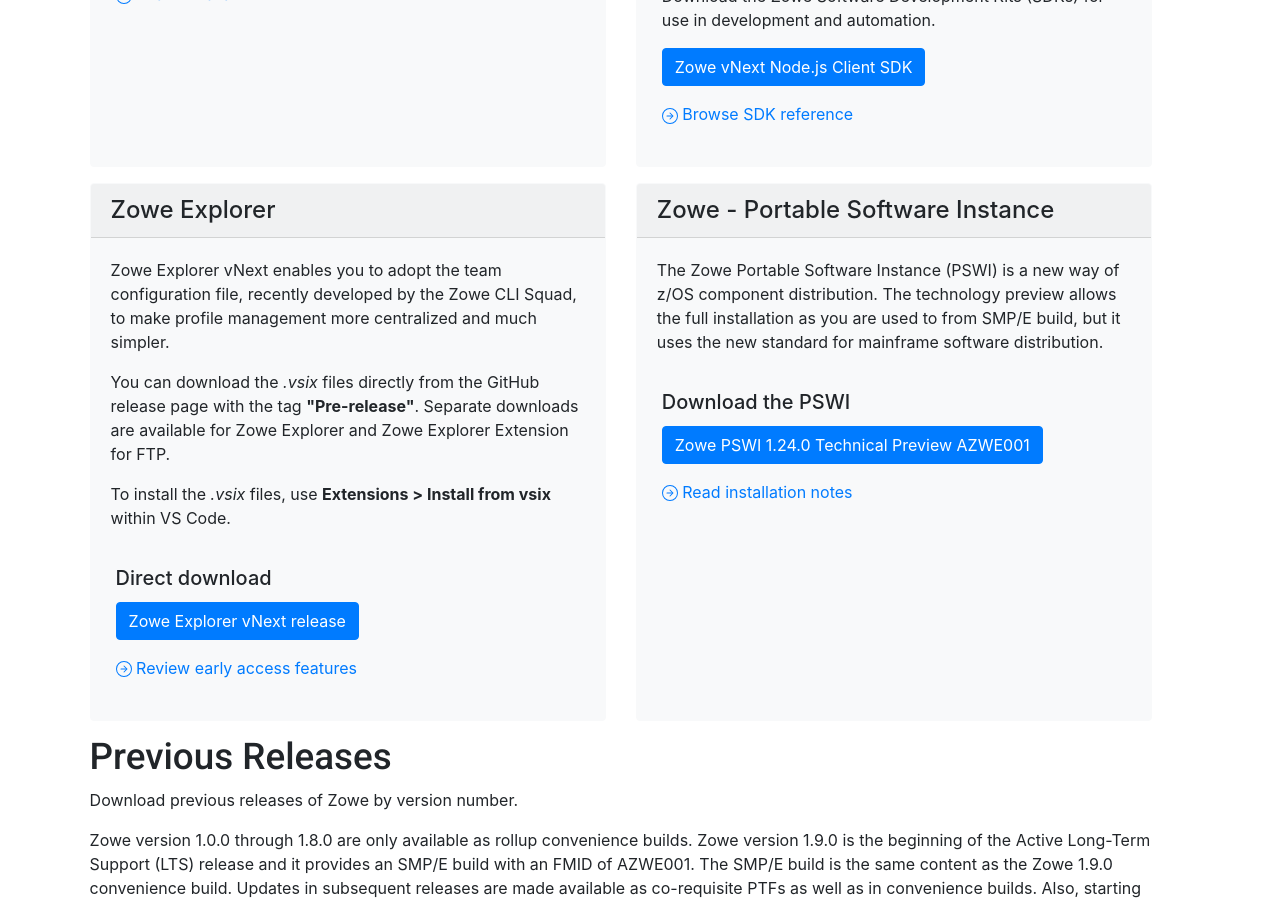
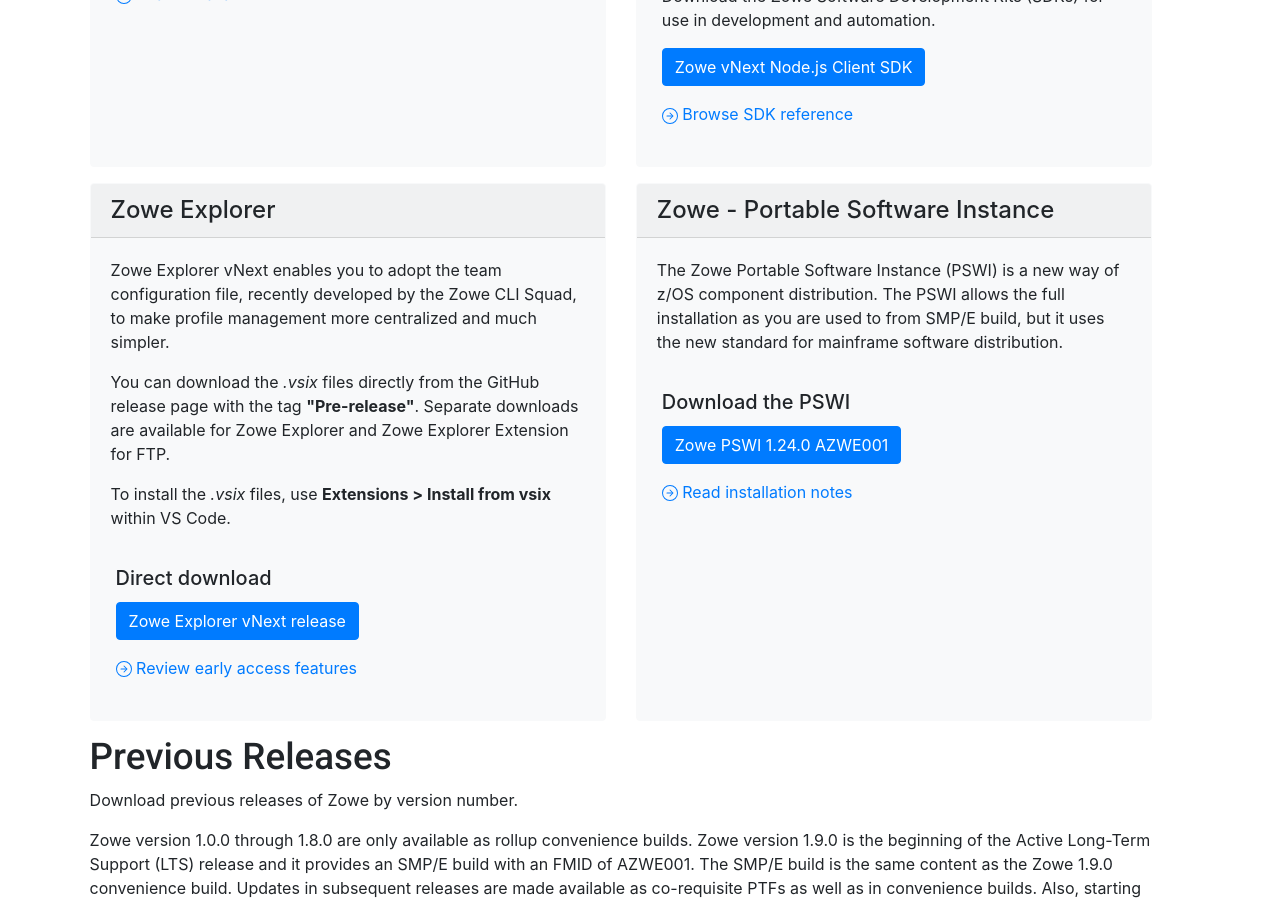
Before and after one commit to zowe/zowe.github.io, a Jekyll site: the page built from download.md, in a window 1280 px wide and 900 px high, scrolled down 2171 px. Built offline with Jekyll 4.4.1, drawn with Linux system fonts in a browser that asks for light colours; our own code applies the rules of GitHub Pages for plain Markdown files.

Commit message:
Updated doc page for PSWI
Signed-off-by: vlameli <75256335+vlameli@users.noreply.github.com>

```diff
--- a/_config.yml
+++ b/_config.yml
@@ -26,7 +26,7 @@
 cli_active_development_download_url: legal.html?type=cli-active-development&version=
 smpe_download_url: legal.html?type=smpe&version=
 pswi_download_uri: legal.html?type=pswi&version=1.24.0-TP
-pswi_install_doc_url: https://github.com/zowe/zowe-install-packaging/blob/master/zowe_pswi_tech_prev.md
+pswi_install_doc_url: https://docs.zowe.org/stable/user-guide/install-zos.html
 pswi_version: 1.24.0
 zowe_node_sdk_download_url: legal.html?type=nodejs-sdk&version=
 zowe_python_sdk_download_url: legal.html?type=python-sdk&version=
--- a/_includes/legal-script.html
+++ b/_includes/legal-script.html
@@ -58,13 +58,13 @@
          // https://zowe.jfrog.io/ui/native/libs-release-local/org/zowe/pswi/1.24.0-TP  - change to variable
          // https://github.com/zowe/zowe-install-packaging/blob/master/zowe_pswi_tech_prev.md
             document.getElementById('download_button').href =
-                "https://github.com/zowe/zowe-install-packaging/blob/master/zowe_pswi_tech_prev.md"
+                "https://docs.zowe.org/stable/user-guide/install-zos.html"
             document.getElementById('download_button').onclick = function () {
                 ga && ga('send', 'event', 'download', 'Zowe PSWI ' + params.get('version'), 'zowe-PSWI-' +
                 params.get(
                         'version') + '.pax.Z');
                 window.open("https://zowe.jfrog.io/ui/native/libs-release-local/org/zowe/pswi/" + params.get('version') +
-                '-TP/zowe-PSWI-' + params.get('version') + '.pax.Z', '_blank');
+                '/zowe-PSWI-' + params.get('version') + '.pax.Z', '_blank');
             }
             document.getElementById('download_file_message').innerHTML = 'You are downloading zowe-PSWI-' +
                 params
--- a/download.md
+++ b/download.md
@@ -204,11 +204,11 @@
   <div class="card bg-light border-light mb-3">
   <h4 class="card-header">Zowe - Portable Software Instance</h4>
     <div class="card-body">
-    <p class="card-text">The Zowe Portable Software Instance (PSWI) is a new way of z/OS component distribution. The technology preview allows the full installation as you are used to from SMP/E build, but it uses the new standard for mainframe software distribution.</p>
+    <p class="card-text">The Zowe Portable Software Instance (PSWI) is a new way of z/OS component distribution. The PSWI allows the full installation as you are used to from SMP/E build, but it uses the new standard for mainframe software distribution.</p>
         <div class="row">
           <div class="card-body">
             <h5 class="card-title">Download the PSWI</h5>
-            <p><a class="btn btn-primary" href="{{ site.pswi_download_uri }}">Zowe PSWI {{ site.pswi_version }} Technical Preview {{ site.zowe_fmid }}</a></p>
+            <p><a class="btn btn-primary" href="{{ site.pswi_download_uri }}">Zowe PSWI {{ site.pswi_version }} {{ site.zowe_fmid }}</a></p>
             <div>
               <a href="{{ site.pswi_install_doc_url }}" class="card-link">
               <svg width="1em" height="1em" viewBox="0 0 16 16" class="bi bi-arrow-right-circle" fill="currentColor" xmlns="http://www.w3.org/2000/svg"> <path fill-rule="evenodd" d="M8 15A7 7 0 1 0 8 1a7 7 0 0 0 0 14zm0 1A8 8 0 1 0 8 0a8 8 0 0 0 0 16z"/> <path fill-rule="evenodd" d="M7.646 11.354a.5.5 0 0 1 0-.708L10.293 8 7.646 5.354a.5.5 0 1 1 .708-.708l3 3a.5.5 0 0 1 0 .708l-3 3a.5.5 0 0 1-.708 0z"/> <path fill-rule="evenodd" d="M4.5 8a.5.5 0 0 1 .5-.5h5a.5.5 0 0 1 0 1H5a.5.5 0 0 1-.5-.5z"/></svg>
```
